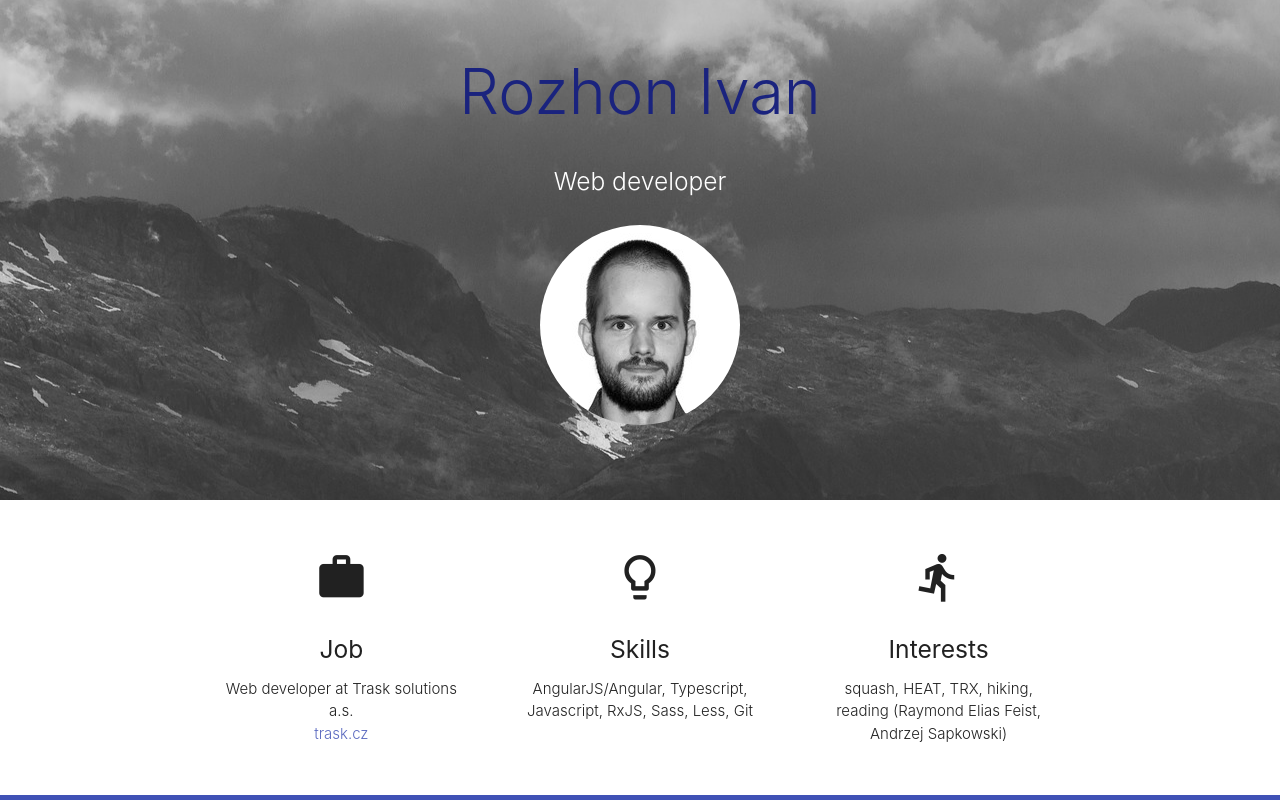
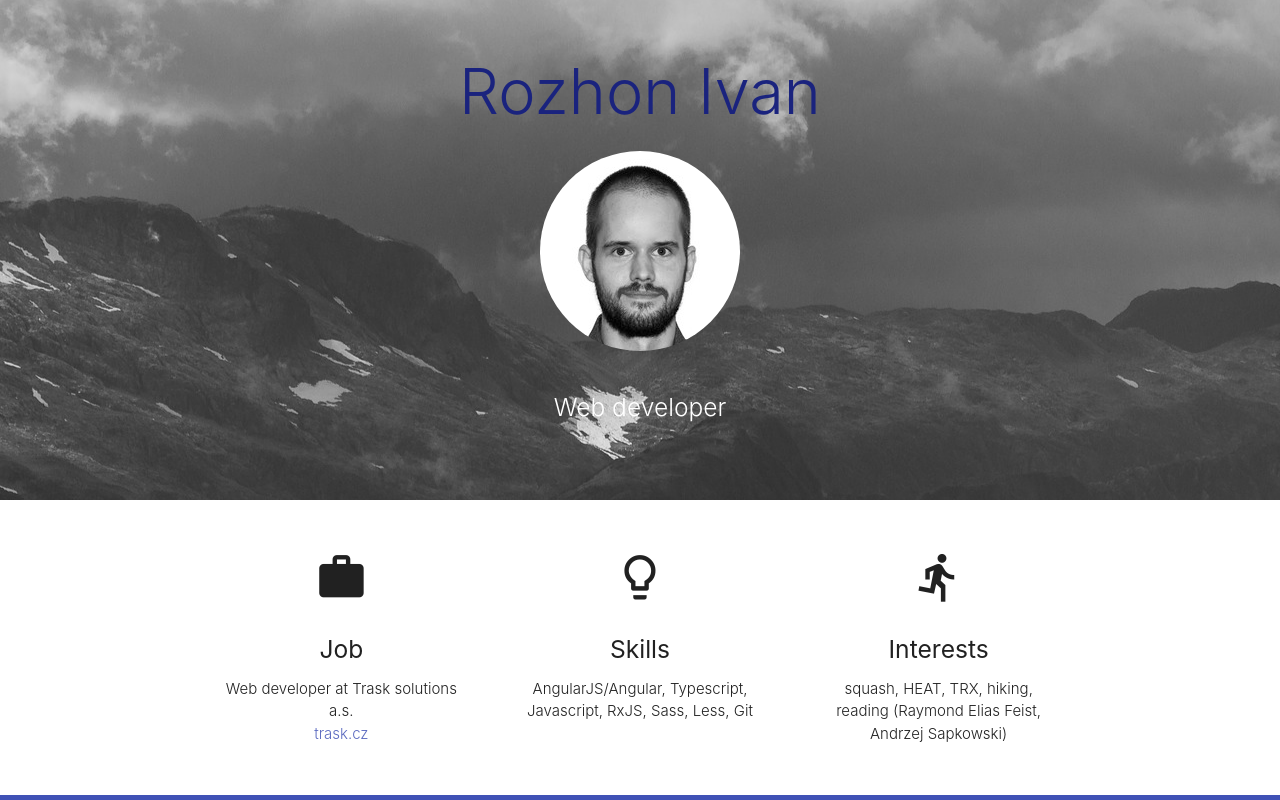
Before and after one commit to ivan-rozhon/ngi, an Angular app: page / in a window 1280 px wide. Shown: the top 800 px of the page. Built offline with nearby package versions, Linux system fonts and the light colour scheme.

Commit message:
change position of text;

```diff
--- a/src/app/app.component.html
+++ b/src/app/app.component.html
@@ -5,12 +5,12 @@
     <div class="container">
       <h1 class="header center indigo-text light text-darken-4 animated bounceInLeft">Rozhon Ivan</h1>
 
+      <div class="row center">
+        <img class="responsive-img circle" [src]="profileImageUrl">
+      </div>
+
       <div class="row center animated bounceInRight">
         <h5 class="header col s12 light white-text">Web developer</h5>
-      </div>
-
-      <div class="row center">
-        <img class="responsive-img circle" [src]="profileImageUrl">
       </div>
     </div>
   </div>
```
